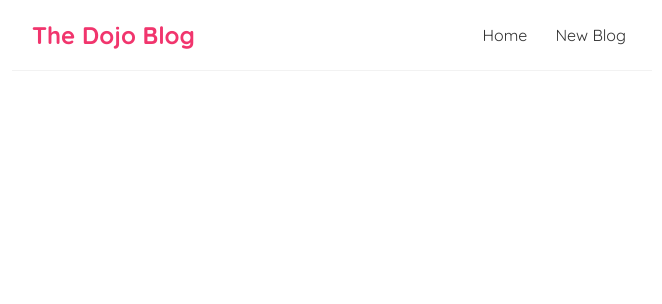
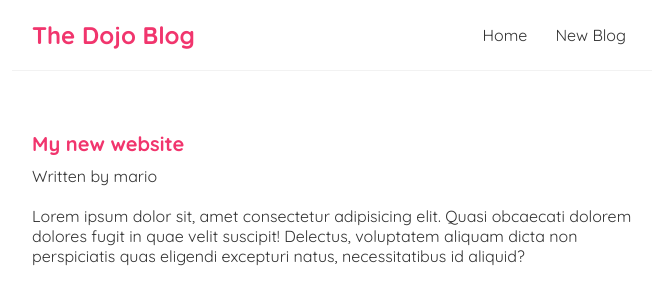
Before and after one commit to Pgph/react-blog, a React (Create React App) app: page /blogs/1 in a window 1280 px wide. Shown: the top 304 px of the page, without its empty margins (308-970 px from the left). Built offline with nearby package versions, Linux system fonts and the light colour scheme; data requests are answered from the project's data file.

Commit message:
Added route pages with blog. Reuse custom hook to get blog by id.

```diff
--- a/data/db.json
+++ b/data/db.json
@@ -2,19 +2,19 @@
   "blogs": [
     {
       "title": "My new website",
-      "body": "lorem ipsum...",
+      "body": "Lorem ipsum dolor sit, amet consectetur adipisicing elit. Quasi obcaecati dolorem dolores fugit in quae velit suscipit! Delectus, voluptatem aliquam dicta non perspiciatis quas eligendi excepturi natus, necessitatibus id aliquid?",
       "author": "mario",
       "id": 1
     },
     {
       "title": "Welcome party",
-      "body": "lorem ipsum...",
+      "body": "Lorem ipsum dolor sit, amet consectetur adipisicing elit. Quasi obcaecati dolorem dolores fugit in quae velit suscipit! Delectus, voluptatem aliquam dicta non perspiciatis quas eligendi excepturi natus, necessitatibus id aliquid?",
       "author": "yoshi",
       "id": 2
     },
     {
       "title": "Web dev top tips",
-      "body": "lorem ipsum...",
+      "body": "Lorem ipsum dolor sit, amet consectetur adipisicing elit. Quasi obcaecati dolorem dolores fugit in quae velit suscipit! Delectus, voluptatem aliquam dicta non perspiciatis quas eligendi excepturi natus, necessitatibus id aliquid?",
       "author": "mario",
       "id": 3
     }
--- a/src/App.js
+++ b/src/App.js
@@ -2,6 +2,7 @@
 import Home from "./Home";
 import { BrowserRouter as Router, Route, Switch } from "react-router-dom";
 import Create from "./Create";
+import BlogDetails from "./BlogDetails";
 
 function App() {
   return (
@@ -16,6 +17,9 @@
             <Route path="/create">
               <Create />
             </Route>
+            <Route path="/blogs/:id">
+              <BlogDetails />
+            </Route>
           </Switch>
         </div>
       </div>
--- /dev/null
+++ b/src/BlogDetails.js
@@ -0,0 +1,27 @@
+import { useParams } from "react-router-dom";
+import useFetch from "./useFetch";
+
+const BlogDetails = () => {
+  const { id } = useParams();
+  const {
+    data: blog,
+    error,
+    isPending,
+  } = useFetch("http://localhost:8000/blogs/" + id);
+
+  return (
+    <div className="blog-details">
+      {isPending && <div>Loading...</div>}
+      {error && <div>{error}</div>}
+      {blog && (
+        <article>
+          <h2>{blog.title}</h2>
+          <p>Written by {blog.author}</p>
+          <div>{blog.body}</div>
+        </article>
+      )}
+    </div>
+  );
+};
+
+export default BlogDetails;
--- a/src/BlogList.js
+++ b/src/BlogList.js
@@ -1,11 +1,15 @@
+import { Link } from "react-router-dom";
+
 const BlogList = ({ blogs, title }) => {
   return (
     <div className="blog-list">
       <h2>{title}</h2>
       {blogs.map((blog) => (
         <div className="blog-preview" key={blog.id}>
-          <h2>{blog.title}</h2>
-          <p>Written by: {blog.author}</p>
+          <Link to={`/blogs/${blog.id}`}>
+            <h2>{blog.title}</h2>
+            <p>Written by {blog.author}</p>
+          </Link>
         </div>
       ))}
     </div>
--- a/src/index.css
+++ b/src/index.css
@@ -49,3 +49,18 @@
   color: #f1356d;
   margin-bottom: 8px;
 }
+
+.blog-preview a {
+  text-decoration: none;
+  color: #333;
+}
+
+.blog-details h2 {
+  font-size: 20px;
+  color: #f1356d;
+  margin-bottom: 10px;
+}
+
+.blog-details div {
+  margin: 20px 0;
+}
--- a/src/useFetch.js
+++ b/src/useFetch.js
@@ -6,7 +6,9 @@
   const [error, setError] = useState(null);
 
   useEffect(() => {
-    fetch(url)
+    const abortCont = new AbortController();
+
+    fetch(url, { signal: abortCont.signal })
       .then((res) => {
         if (!res.ok) {
           throw Error("Could not fetch the data for that resource");
@@ -19,9 +21,14 @@
         setError(null);
       })
       .catch((e) => {
-        setIsPending(false);
-        setError(e.message);
+        if (e.name === "AbortError") {
+          console.log("fetch aborted");
+        } else {
+          setIsPending(false);
+          setError(e.message);
+        }
       });
+    return () => abortCont.abort();
   }, [url]);
 
   return { data, isPending, error };
```
